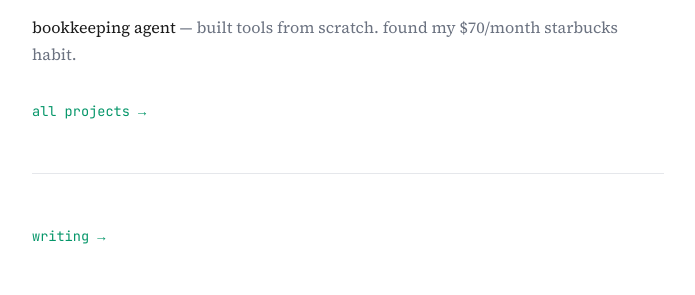
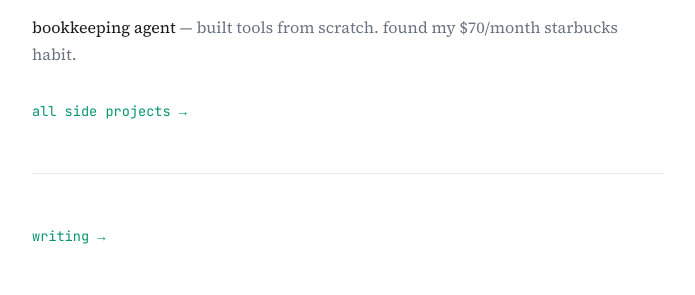
Before and after one commit to khankanz/khankanz.github.io, a Jekyll site: the page built from index.html, in a window 1280 px wide. Shown: the part 1178-1473 px from the top of the page, without its empty margins (292-987 px from the left). Built offline with Jekyll 4.4.1, drawn with Linux system fonts in a browser that asks for light colours.

Commit message:
Link side projects to anchor on projects page

```diff
--- a/index.html
+++ b/index.html
@@ -224,7 +224,7 @@
         <p class="side-project"><a href="/projects#sec-form-d"><strong>sec form d job board</strong></a> — turned sec filings into a job hunting pipeline.</p>
         <p class="side-project"><a href="/projects#raro-implementation"><strong>raro implementation</strong></a> — tried to replicate it. it got worse. learned why.</p>
         <p class="side-project"><a href="/projects#bookkeeping-agent"><strong>bookkeeping agent</strong></a> — built tools from scratch. found my $70/month starbucks habit.</p>
-        <a href="/projects" class="section-link">all projects →</a>
+        <a href="/projects#side-projects" class="section-link">all side projects →</a>
       </section>
 
       <div class="writing-section">
--- a/projects.html
+++ b/projects.html
@@ -347,7 +347,7 @@
         </div>
       </div>
 
-      <div class="side-header">
+      <div class="side-header" id="side-projects">
         <h2>side projects</h2>
       </div>
 
```
